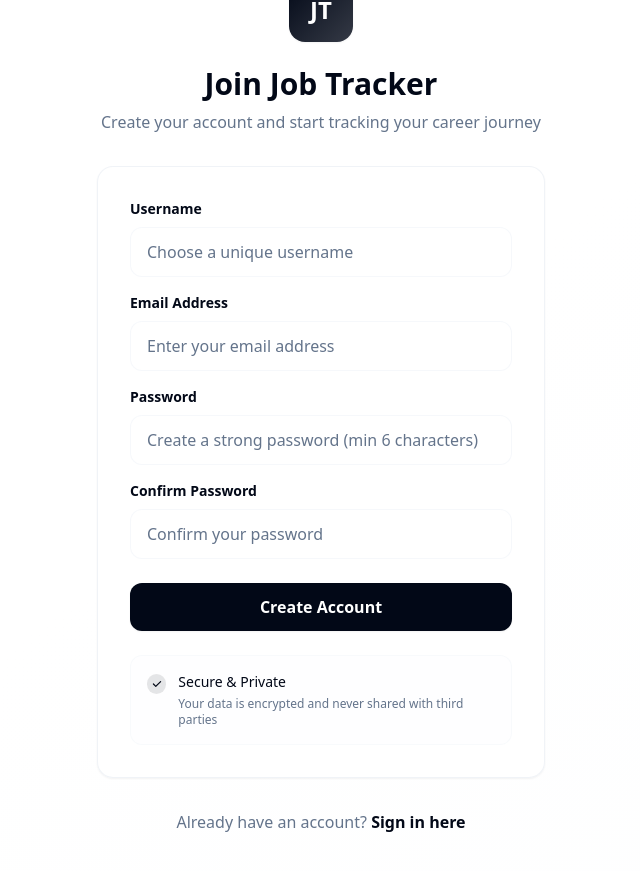
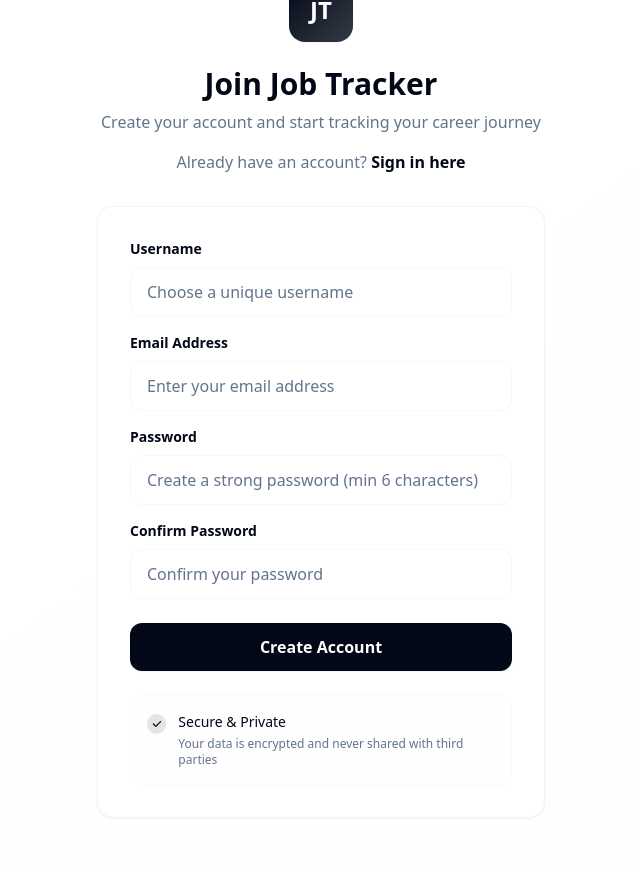
Before and after one commit to astrix-ui/job-tracker, a React (Create React App) app in the folder client/: page /register in a window 1280 px wide. Shown: the part 167-1038 px from the top of the page, without its empty margins (319-959 px from the left). Built offline with nearby package versions, Linux system fonts and the light colour scheme; no server answers.

Commit message:
register

```diff
--- a/client/src/pages/Register.js
+++ b/client/src/pages/Register.js
@@ -25,9 +25,10 @@ const Register = () => {
   }, [isAuthenticated, navigate]);
 
   const handleChange = (e) => {
+    const { name, value } = e.target;
     setFormData({
       ...formData,
-      [e.target.name]: e.target.value
+      [name]: name === 'username' ? value.toLowerCase() : value
     });
     setError('');
   };
@@ -73,8 +74,17 @@ const Register = () => {
           <h1 className="text-3xl font-bold text-foreground mb-2">
             Join Job Tracker
           </h1>
+          <p className="text-muted-foreground mb-4">
+            Create your account and start tracking your career journey
+          </p>
           <p className="text-muted-foreground">
-            Create your account and start tracking your career journey
+            Already have an account?{' '}
+            <Link
+              to="/login"
+              className="font-semibold text-foreground hover:text-foreground/80 transition-colors duration-200"
+            >
+              Sign in here
+            </Link>
           </p>
         </div>
 
@@ -183,18 +193,6 @@ const Register = () => {
           </div>
         </div>
 
-        {/* Footer */}
-        <div className="text-center mt-8">
-          <p className="text-muted-foreground">
-            Already have an account?{' '}
-            <Link
-              to="/login"
-              className="font-semibold text-foreground hover:text-foreground/80 transition-colors duration-200"
-            >
-              Sign in here
-            </Link>
-          </p>
-        </div>
       </div>
     </div>
   );
```
